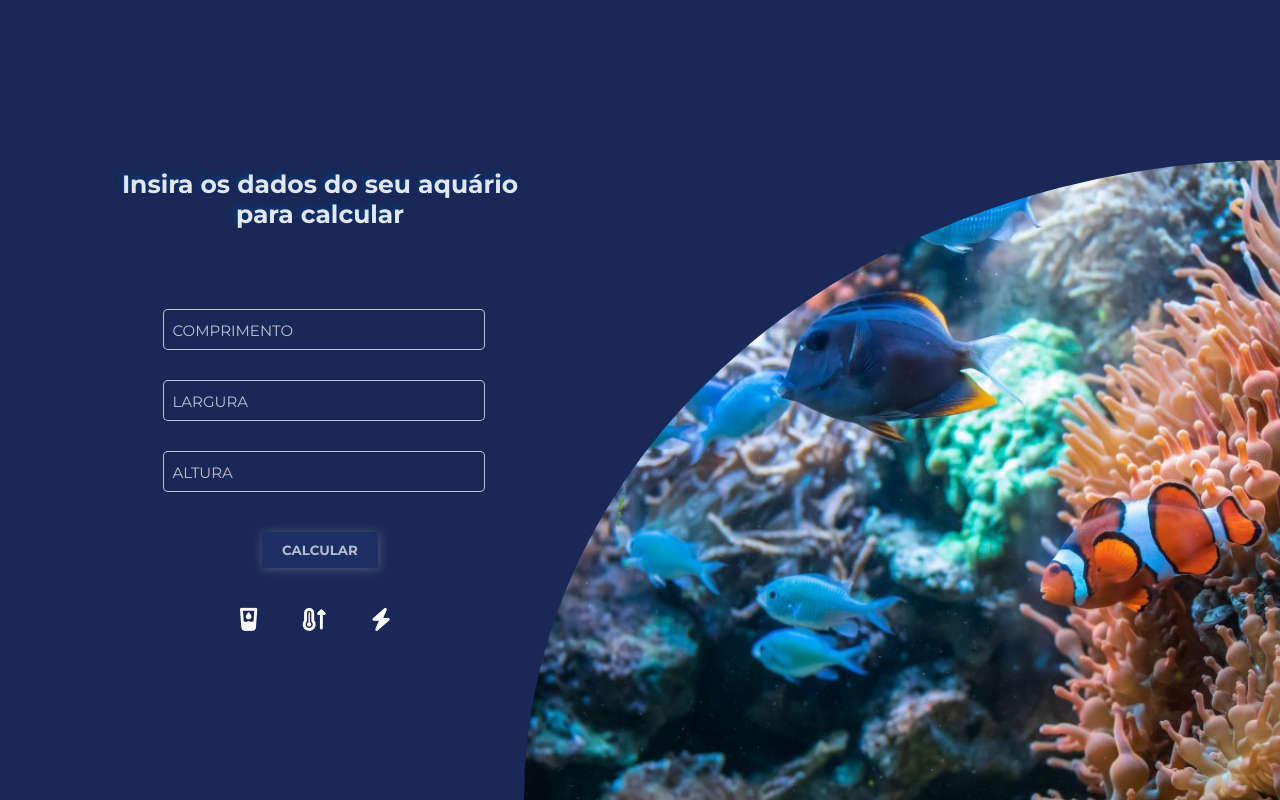
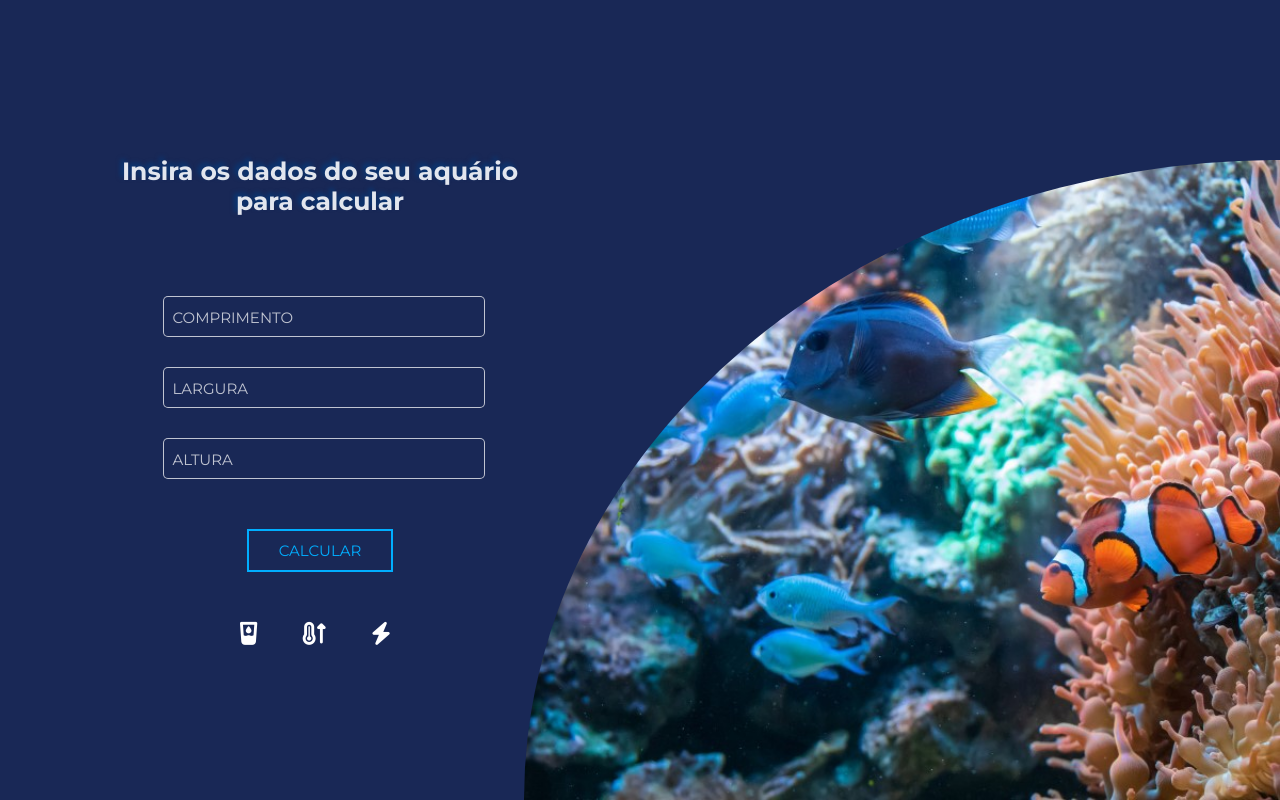
Before and after one commit to hnorioka/siteBPAquario, a plain HTML site: page index.html in a window 1280 px wide. Shown: the part 2400-3200 px from the top of the page. Drawn offline with nearby package versions, Linux system fonts and the light colour scheme.

Commit message:
site completo (nao pronto)

```diff
--- a/css/style.css
+++ b/css/style.css
@@ -534,19 +534,65 @@ ul li a:hover::after{
     letter-spacing: 2px;
 }
 
-.botao-calc{
-    cursor: pointer;
-    padding: 10px 20px;
-    margin: 40px;
-    background: #22387864;
-    color: #e2e6eec8;
+#botao-calc{
+    display: block;
+    position: relative;
+    padding: 10px 30px;
+    font-size: 15px;
     text-transform: uppercase;
-    font-weight: bold;
-    border: 0;
-    box-shadow: 1px 1px 10px rgba(247, 247, 247, 0.246);
+    border: 2px solid #00aeff;
+    color: #00aeff;
+    text-decoration: none;
+    overflow: hidden;
+    margin: 50px;
+}
+
+#botao-calc span{
+    position: relative;
+    z-index: 1;
+    transition: 1.5s;
+}
+
+#botao-calc:hover{
+    color: white;
 
 }
 
+#botao-calc .wave{
+    position: absolute;
+    top: calc(100% + 22px);
+    left: 0;
+    width: 100%;
+    height: 100%;
+    background: #00aeff;
+    transition: 1s;
+}
+
+#botao-calc:hover .wave{
+    top: 0;
+}
+
+#botao-calc .wave:before{
+    content: '';
+    position: absolute;
+    top: -22px;
+    left: 0;
+    width: 100%;
+    height: 22px;
+    background: url(../imagens/wave.png);
+    animation: animate 0.5s linear infinite;
+}
+
+@keyframes animate{
+    0%
+    {
+        background-position-x: 0;
+    }
+    100%
+    {
+        background-position-x: 118px;
+    }
+}
 #resultados{
     display: flex;
     font-size: 20px;
--- a/index.html
+++ b/index.html
@@ -191,18 +191,21 @@
             <div class="container-calc">
                 <h2>Insira os dados do seu aquário<br>para calcular</h2>
                 <div class="inputBox">
-                    <input id="compr" type="text" required="required">
+                    <input id="compr" type="text" required="required" oninput="this.value = this.value.replace(/[^0-9.]/g, '').replace(/(\..*?)\..*/g, '$1');" onkeypress="return event.charCode >= 48" min="1">
                     <span>Comprimento</span>
                 </div>
                 <div class="inputBox">
-                    <input id="largura" type="text" required="required">
+                    <input id="largura" type="text" required="required" oninput="this.value = this.value.replace(/[^0-9.]/g, '').replace(/(\..*?)\..*/g, '$1');" onkeypress="return event.charCode >= 48" min="1">
                     <span>Largura</span>
                 </div>
                 <div class="inputBox">
-                    <input id="altura" type="text" required="required">
+                    <input id="altura" type="text" required="required" oninput="this.value = this.value.replace(/[^0-9.]/g, '').replace(/(\..*?)\..*/g, '$1');" onkeypress="return event.charCode >= 48" min="1">
                     <span>Altura</span>
                 </div>
-                <button class="botao-calc" type="button" onclick="calcular()">Calcular</button>
+                <a id="botao-calc" href="#calculadora" onclick="calcular()">
+                    <span>calcular</span>
+                    <div class="wave"></div>
+                </a>
                 <div id="resultados">
                     <i class="fa-solid fa-glass-water-droplet"></i><p id="resultado-litr"></i></p>
                     <i class="fa-solid fa-temperature-arrow-up"></i><p id="resultado-aquece"></i></p>
```
Also changed, not shown: imagens/wave.png (added).
